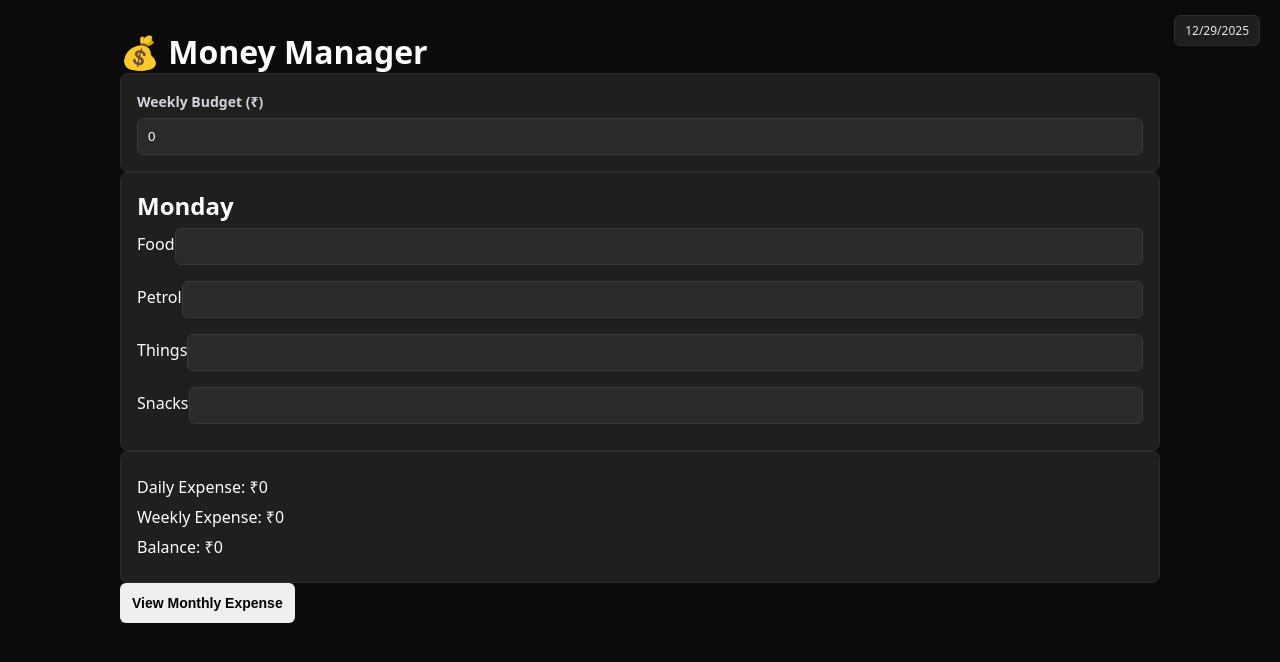
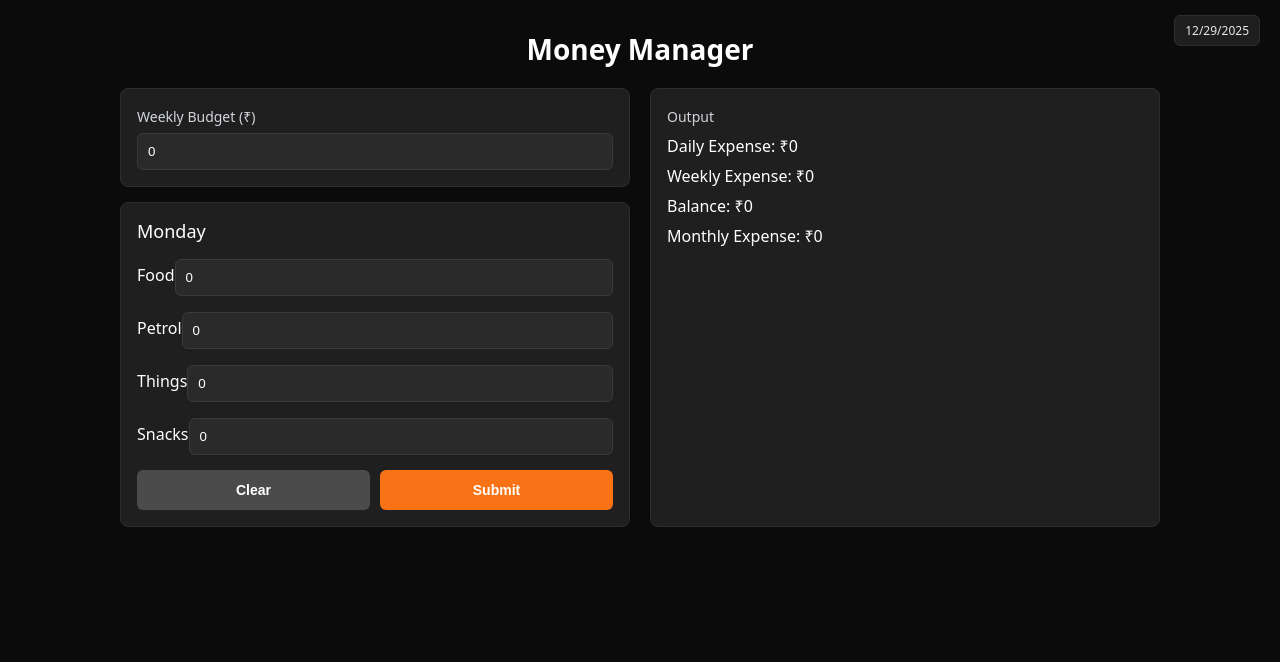
Before and after one commit to RadhakrishnanSA/Money_manager, a React (Vite) app: page / in a window 1280 px wide. Shown: the top 662 px of the page. Built offline with nearby package versions, Linux system fonts and the light colour scheme.

Commit message:
Update App.jsx

```diff
--- a/src/App.jsx
+++ b/src/App.jsx
@@ -18,8 +18,6 @@ function App() {
   const todayDate = today.toLocaleDateString();
 
   const [budget, setBudget] = useState(0);
-  const [viewMonthly, setViewMonthly] = useState(false);
-
   const [expenses, setExpenses] = useState({
     food: 0,
     petrol: 0,
@@ -34,46 +32,39 @@ function App() {
     });
   };
 
+  const clearData = () => {
+    setExpenses({
+      food: 0,
+      petrol: 0,
+      things: 0,
+      snacks: 0,
+    });
+    setBudget(0);
+  };
+
   const dailyExpense =
     expenses.food +
     expenses.petrol +
     expenses.things +
     expenses.snacks;
 
-  const weeklyExpense = dailyExpense; // single day entry
+  const weeklyExpense = dailyExpense;
   const balance = budget - weeklyExpense;
   const monthlyExpense = weeklyExpense * 4;
 
-  /* MONTHLY VIEW */
-  if (viewMonthly) {
   return (
     <div className="container">
       <div className="date-box">{todayDate}</div>
 
-        <h1>📅 Monthly Expense</h1>
-
-        <div className="card summary">
-          <p>Monthly Expense: ₹{monthlyExpense}</p>
+      <div className="header">
+        <h1>Money Manager</h1>
       </div>
 
-        <button onClick={() => setViewMonthly(false)}>
-          ⬅ Back
-        </button>
-      </div>
-    );
-  }
-
-  /* DAILY VIEW */
-  return (
-    <div className="container">
-      <div className="date-box">{todayDate}</div>
-
-      <h1>💰 Money Manager</h1>
-
+      <div className="grid">
+        {/* LEFT */}
+        <div>
           <div className="card">
-        <label style={{ fontWeight: "bold" }}>
-          Weekly Budget (₹)
-        </label>
+            <label>Weekly Budget (₹)</label>
             <input
               type="number"
               value={budget}
@@ -81,31 +72,42 @@ function App() {
             />
           </div>
 
-      <div className="card">
-        <h2>{todayName}</h2>
+          <div className="card" style={{ marginTop: "15px" }}>
+            <div className="day-title">{todayName}</div>
 
             {categories.map((cat) => (
               <div className="row" key={cat}>
                 <span>{cat}</span>
                 <input
                   type="number"
+                  value={expenses[cat]}
                   onChange={(e) =>
                     handleChange(cat, e.target.value)
                   }
                 />
               </div>
             ))}
+
+            <div className="actions">
+              <button className="clear" onClick={clearData}>
+                Clear
+              </button>
+              <button className="submit">
+                Submit
+              </button>
+            </div>
+          </div>
         </div>
 
+        {/* RIGHT */}
         <div className="card summary">
+          <label>Output</label>
           <p>Daily Expense: ₹{dailyExpense}</p>
           <p>Weekly Expense: ₹{weeklyExpense}</p>
           <p>Balance: ₹{balance}</p>
+          <p>Monthly Expense: ₹{monthlyExpense}</p>
         </div>
-
-      <button onClick={() => setViewMonthly(true)}>
-        View Monthly Expense
-      </button>
+      </div>
     </div>
   );
 }
```
Lines whose indentation alone changed are shown as unchanged.
